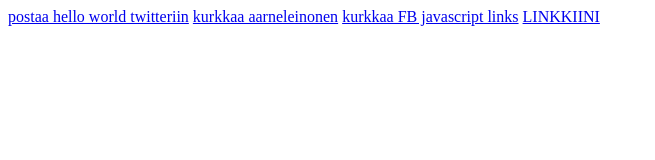
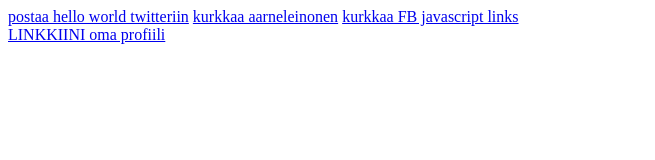
Before and after one commit to Koivisto/Koivisto.github.io, a plain HTML site: page index.html in a window 1280 px wide. Shown: the whole page, without its empty margins (0-655 px from the left). Drawn offline with Linux system fonts and the light colour scheme.

Commit message:
linkki linkin profiiliin

```diff
--- a/index.html
+++ b/index.html
@@ -4,6 +4,7 @@
 <a href="twitter://post?message=hello%20world">postaa hello world twitteriin</a>
 <a href="twitter://user?screen_name=aarneleinonen">kurkkaa aarneleinonen</a>
 <a href="fb://profile/jslink">kurkkaa FB javascript links</a>
-<a href="linkedin://profile/aarneleinonen">LINKKIINI</a>
+<br>
+<a href="linkedin://profile/view?id=aarneleinonen">LINKKIINI oma profiili</a>
 </body>
 </html>
```
